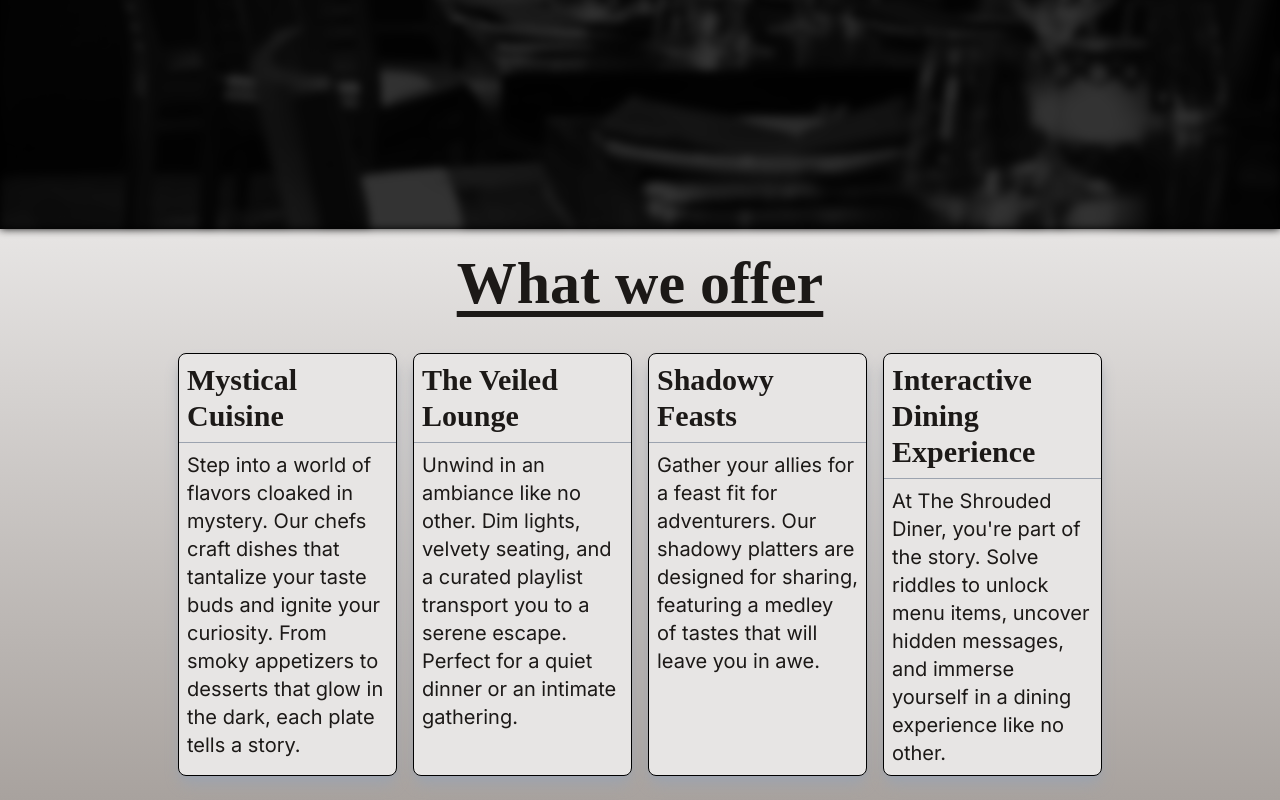
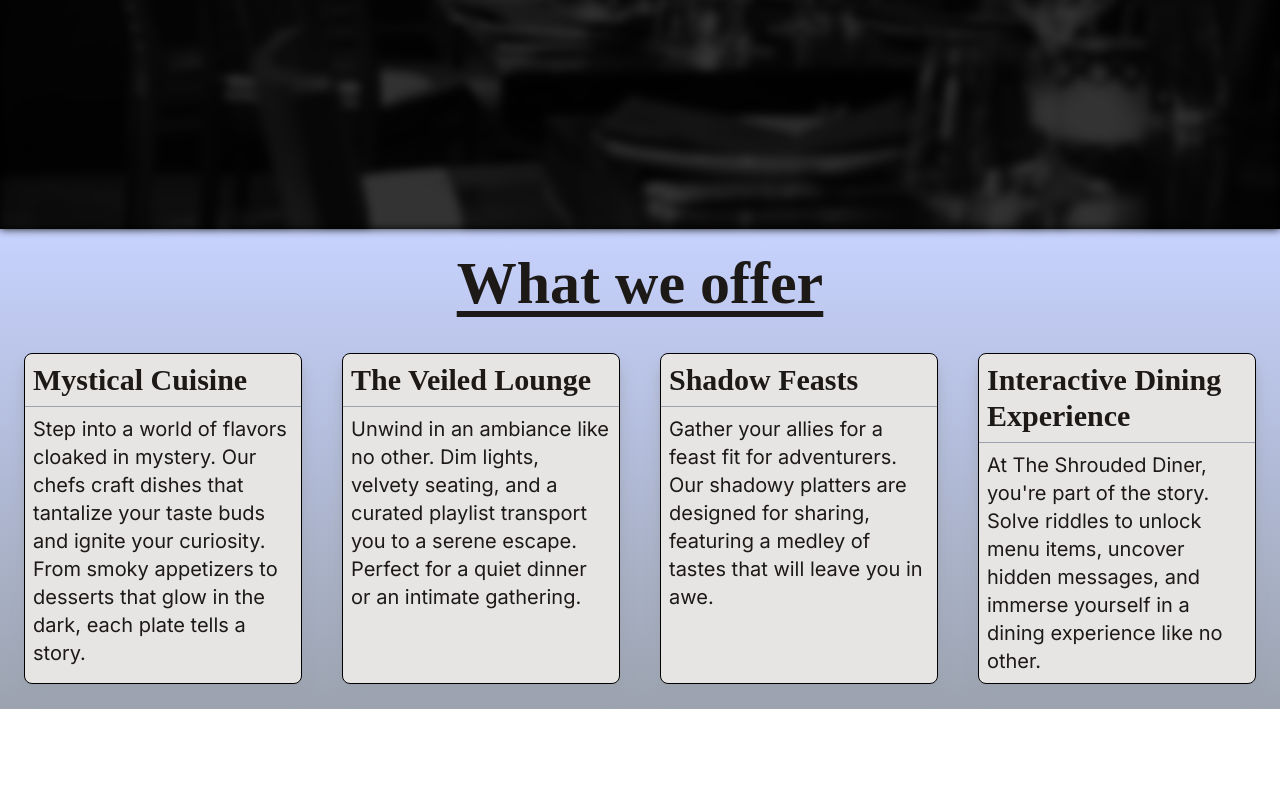
Before and after one commit to StilettoDagger/restaurant-page, a website built with webpack: page src/template.html in a window 1280 px wide. Shown: the part 571-1371 px from the top of the page. After the commit the page ends 1280 px from the top, so only its background shows below. Built offline with nearby package versions, Linux system fonts and the light colour scheme; a web font is replaced by a local one.

Commit message:
refactor: refactor page content into js sections and organize src directory structure

```diff
--- a/src/index.js
+++ b/src/index.js
@@ -1,3 +1,8 @@
-import './styles.css'
+import './css/styles.css';
+import {renderHero} from './modules/home';
+import {renderInfo} from './modules/home';
 
-console.log("Hello World!");
+document.addEventListener("DOMContentLoaded", e => {
+    renderHero();
+    renderInfo();
+});
--- /dev/null
+++ b/src/modules/hero.js
@@ -0,0 +1,32 @@
+import bgImg from '../assets/restaurant.jpg'
+
+export default function renderHero() {
+    const heroSection = document.createElement("selection");
+
+    heroSection.id = "hero";
+    heroSection.className = "h-screen bg-black relative block";
+
+    const divContainer = document.createElement("div");
+    divContainer.className = "z-10 text-2xl sm:text-3xl absolute top-1/2 -translate-y-1/2 text-red-300 text-center w-5/6 -translate-x-1/2 left-1/2"
+    heroSection.appendChild(divContainer);
+
+    const title = document.createElement("h1");
+    title.className = "font-bold text-5xl lg:text-7xl leading-relaxed underline underline-offset-8 tracking-wider";
+    title.textContent = "Welcome to The Shrouded Diner!";
+
+    const subTitle = document.createElement("p");
+    subTitle.className = "mt-12 text-slate-200 leading-relaxed italic";
+    subTitle.textContent = "We serve you the most delicious food with our first class ingredients and exclusive recipes.";
+
+    divContainer.appendChild(title);
+    divContainer.appendChild(subTitle);
+
+    const img = new Image();
+    img.src = bgImg;
+    img.className = "h-full w-full object-cover brightness-[0.2] grayscale blur-sm";
+    img.alt = "Wine Glasses on Table";
+
+    heroSection.appendChild(img);
+
+    document.getElementById("content").appendChild(heroSection);
+}
--- /dev/null
+++ b/src/modules/home.js
@@ -0,0 +1,2 @@
+export {default as renderHero} from './hero';
+export {default as renderInfo} from './info';
--- /dev/null
+++ b/src/modules/info.js
@@ -0,0 +1,67 @@
+const featureList = [
+    {
+        title: "Mystical Cuisine",
+        content: `Step into a world of flavors cloaked in mystery. Our chefs craft
+                dishes that tantalize your taste buds and ignite your curiosity.
+                From smoky appetizers to desserts that glow in the dark, each
+                plate tells a story.`,
+    },
+    {
+        title: "The Veiled Lounge",
+        content: `Unwind in an ambiance like no other. Dim lights, velvety seating,
+                and a curated playlist transport you to a serene escape. Perfect
+                for a quiet dinner or an intimate gathering.`,
+    },
+    {
+        title: "Shadow Feasts",
+        content: `Gather your allies for a feast fit for adventurers. Our shadowy
+                platters are designed for sharing, featuring a medley of tastes
+                that will leave you in awe.`,
+    },
+    {
+        title: "Interactive Dining Experience",
+        content: `At The Shrouded Diner, you're part of the story. Solve riddles to
+                unlock menu items, uncover hidden messages, and immerse yourself
+                in a dining experience like no other.`,
+    },
+];
+
+export default function renderInfo() {
+    const infoSection = document.createElement("section");
+
+    infoSection.id = "info";
+    infoSection.className =
+        "min-h-[60vh] bg-gradient-to-b from-indigo-200 to-gray-400 p-6";
+
+    const sectionHeading = document.createElement("h1");
+    sectionHeading.className =
+        "text-6xl text-center font-semibold underline underline-offset-8";
+    sectionHeading.textContent = "What we offer";
+    infoSection.appendChild(sectionHeading);
+
+    const gridContainer = document.createElement("div");
+    gridContainer.className =
+        "text-xl font-inter grid grid-cols-1 sm:grid-cols-2 lg:grid-cols-4 gap-10 mt-10 content-center";
+    infoSection.appendChild(gridContainer);
+
+    featureList.forEach((feat) => {
+        const featCard = document.createElement("div");
+        featCard.className =
+            "bg-stone-200 border border-black rounded-lg shadow-lg shadow-gray-400 hover:scale-105 transition hover:bg-red-900 hover:text-gray-200";
+
+        const cardHeading = document.createElement("h1");
+        cardHeading.className =
+            "font-semibold font-playfair text-3xl p-2 border-b border-gray-400";
+        cardHeading.textContent = feat.title;
+        featCard.appendChild(cardHeading);
+
+        const cardContent = document.createElement("div");
+        cardContent.className = "p-2";
+        cardContent.textContent = feat.content;
+        featCard.appendChild(cardContent);
+
+        gridContainer.appendChild(featCard);
+    });
+
+    document.getElementById("content").appendChild(infoSection);
+}
--- a/src/template.html
+++ b/src/template.html
@@ -34,81 +34,7 @@
 			</nav>
 		</header>
 		<div id="content">
-			<section class="h-screen bg-black relative" id="hero">
-				<div
-					class="z-10 text-2xl sm:text-3xl absolute top-1/2 -translate-y-1/2 text-red-300 text-center w-5/6 -translate-x-1/2 left-1/2">
-					<h1
-						class="font-bold text-5xl lg:text-7xl leading-relaxed underline underline-offset-8">
-						Welcome to The Shrouded Diner!
-					</h1>
-					<p class="mt-12 text-slate-200 leading-relaxed italic">
-						We serve you the most delicious food with our first class
-						ingredients and exclusive recipes.
-					</p>
-				</div>
-				<img
-					class="h-full w-full object-cover brightness-[0.2] grayscale blur-sm"
-					src="./assets/restaurant.jpg"
-					alt="Wine Glasses on Table Tops - by Chan Walrus" />
-			</section>
-			<section class="bg-gradient-to-b from-stone-200 to-stone-400 p-6" id="info">
-				<h1
-					class="w-fit mx-auto text-6xl text-center font-semibold underline underline-offset-8">
-					What we offer
-				</h1>
-				<div
-					class="text-xl mx-auto font-inter mt-10 grid grid-cols-1 sm:grid-cols-2 lg:grid-cols-4 gap-4 w-full lg:w-3/4">
-					<div
-						class="bg-stone-200 border border-black rounded-lg shadow-lg shadow-gray-400 hover:scale-105 transition hover:bg-red-900 hover:text-gray-200">
-						<h2
-							class="font-semibold font-playfair text-3xl p-2 border-b border-gray-400">
-							Mystical Cuisine
-						</h2>
-						<p class="p-2">
-							Step into a world of flavors cloaked in mystery. Our chefs craft
-							dishes that tantalize your taste buds and ignite your curiosity.
-							From smoky appetizers to desserts that glow in the dark, each
-							plate tells a story.
-						</p>
-					</div>
-					<div
-						class="bg-stone-200 border border-black rounded-lg shadow-lg shadow-gray-400 hover:scale-105 transition hover:bg-red-900 hover:text-gray-200">
-						<h2
-							class="font-semibold font-playfair text-3xl p-2 border-b border-gray-400">
-							The Veiled Lounge
-						</h2>
-						<p class="p-2">
-							Unwind in an ambiance like no other. Dim lights, velvety seating,
-							and a curated playlist transport you to a serene escape. Perfect
-							for a quiet dinner or an intimate gathering.
-						</p>
-					</div>
-					<div
-						class="bg-stone-200 border border-black rounded-lg shadow-lg shadow-gray-400 hover:scale-105 transition hover:bg-red-900 hover:text-gray-200">
-						<h2
-							class="font-semibold font-playfair text-3xl p-2 border-b border-gray-400">
-							Shadowy Feasts
-						</h2>
-						<p class="p-2">
-							Gather your allies for a feast fit for adventurers. Our shadowy
-							platters are designed for sharing, featuring a medley of tastes
-							that will leave you in awe.
-						</p>
-					</div>
-					<div
-						class="bg-stone-200 border border-black rounded-lg shadow-lg shadow-gray-400 hover:scale-105 transition hover:bg-red-900 hover:text-gray-200">
-						<h2
-							class="font-semibold font-playfair text-3xl p-2 border-b border-gray-400">
-							Interactive Dining Experience
-						</h2>
-						<p class="p-2">
-							At The Shrouded Diner, you're part of the story. Solve riddles to
-							unlock menu items, uncover hidden messages, and immerse yourself
-							in a dining experience like no other.
-						</p>
-					</div>
-				</div>
-			</section>
+				<!--Content will be rendered here using JavaScript-->
 		</div>
 	</body>
 </html>
--- a/webpack.config.js
+++ b/webpack.config.js
@@ -23,6 +23,7 @@ const config = {
         port: 5000,
         watchFiles: ['./src/template.html']
     },
+    devtool: 'eval-source-map',
     plugins: [
         new HtmlWebpackPlugin({
             template: 'src/template.html',
```
Also changed, not shown: src/css/styles.css (renamed from src/styles.css).
